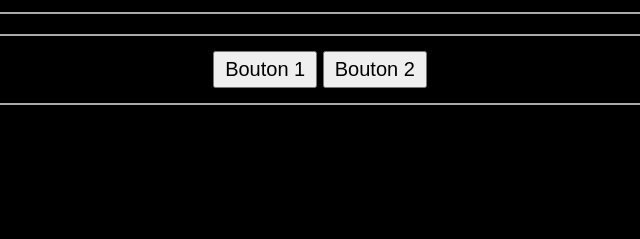
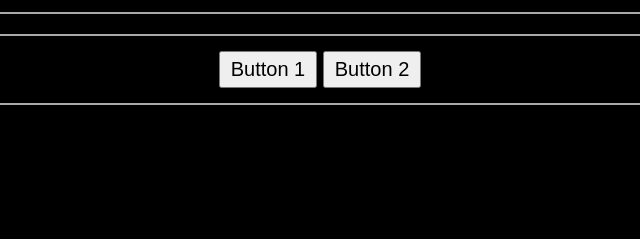
Before and after one commit to djipco/webwelder, a plain HTML site: page www/index.html in a window 1280 px wide. Shown: the part 283-522 px from the top of the page, 320-960 px from the left. Drawn offline with Linux system fonts and the light colour scheme.

Commit message:
Cosmetic Fix

```diff
--- a/www/index.html
+++ b/www/index.html
@@ -35,8 +35,8 @@
     </section>
 
     <section>
-      <button id="bouton1">Bouton 1</button>
-      <button id="bouton2">Bouton 2</button>
+      <button id="button1">Button 1</button>
+      <button id="button2">Button 2</button>
     </section>
 
     <div id="target"></div>
--- a/www/styles.css
+++ b/www/styles.css
@@ -13,7 +13,7 @@
 }
 
 /* Réactivation des clics sur les éléments qu'on souhaite cliquables */
-#bouton1, #bouton2, body, select {
+#button1, #button2, body, select {
   pointer-events: all;
 }
 
```
